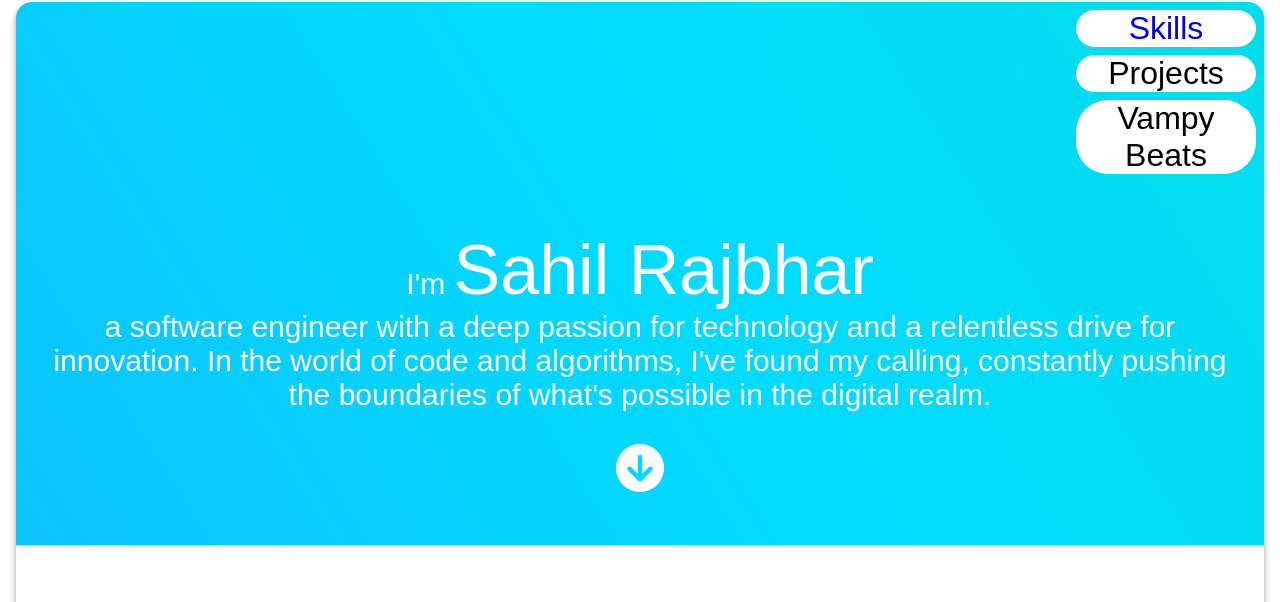
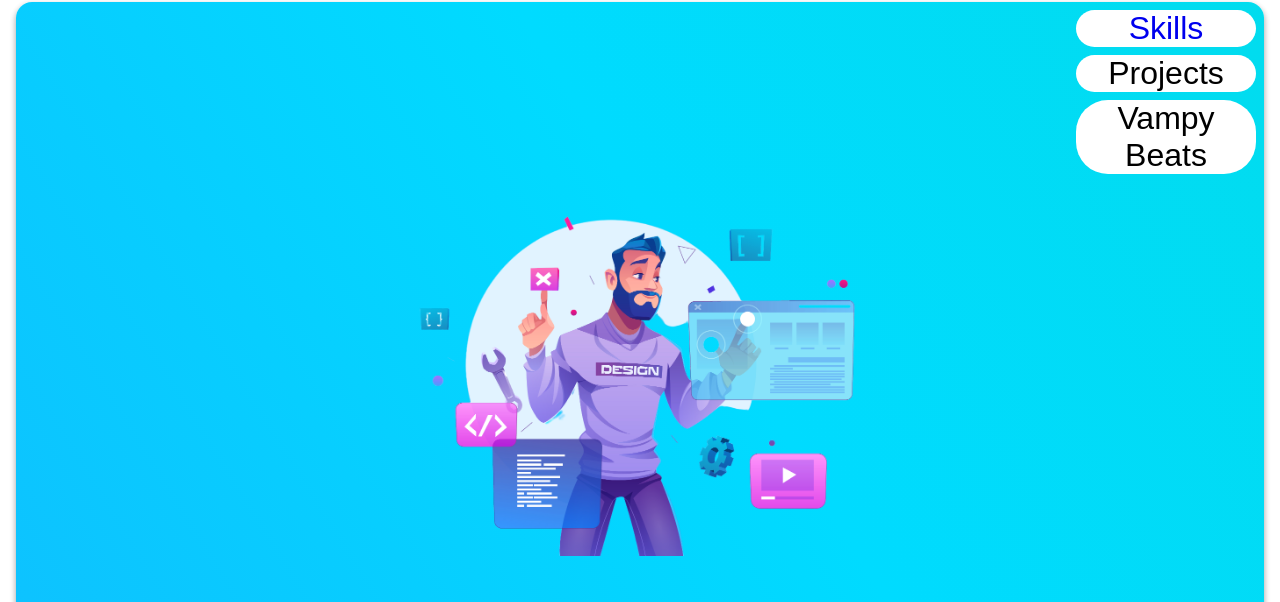
Before and after one commit to Alpha-Sahil/portfolio, a plain HTML site: page index.html in a window 1280 px wide. Shown: the part 46-648 px from the top of the page. Drawn offline with Linux system fonts and the light colour scheme; a web font is replaced by a local one.

Commit message:
Change src

```diff
--- a/index.html
+++ b/index.html
@@ -371,7 +371,7 @@
                 <div class="header-main-container">
                     <div class="header-main-box">
                         <div class="image">
-                            <img src="mages/banner-image.png" alt="">
+                            <img src="images/banner-image.png" alt="">
                         </div>
                         <div class="main-heading">
                             I'm <span class="big-banner-text">Sahil Rajbhar</span> <br>
```
